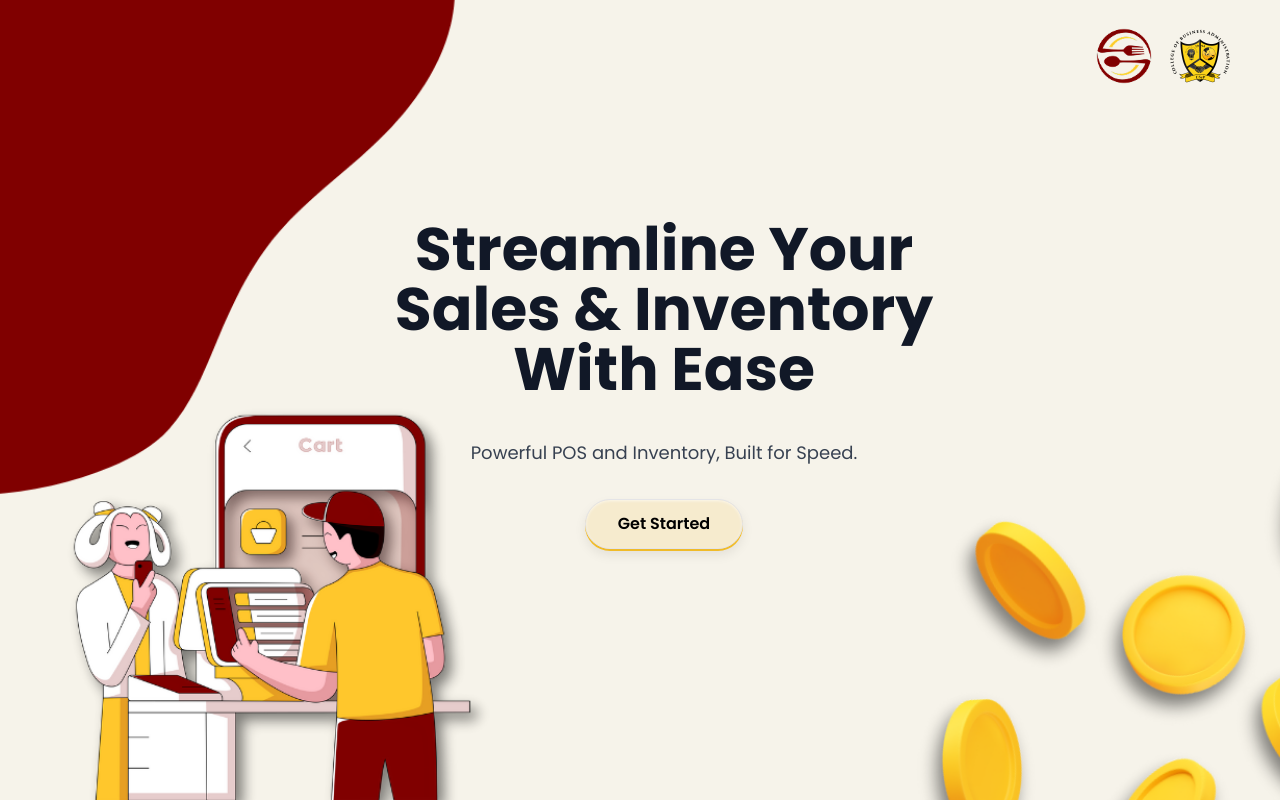
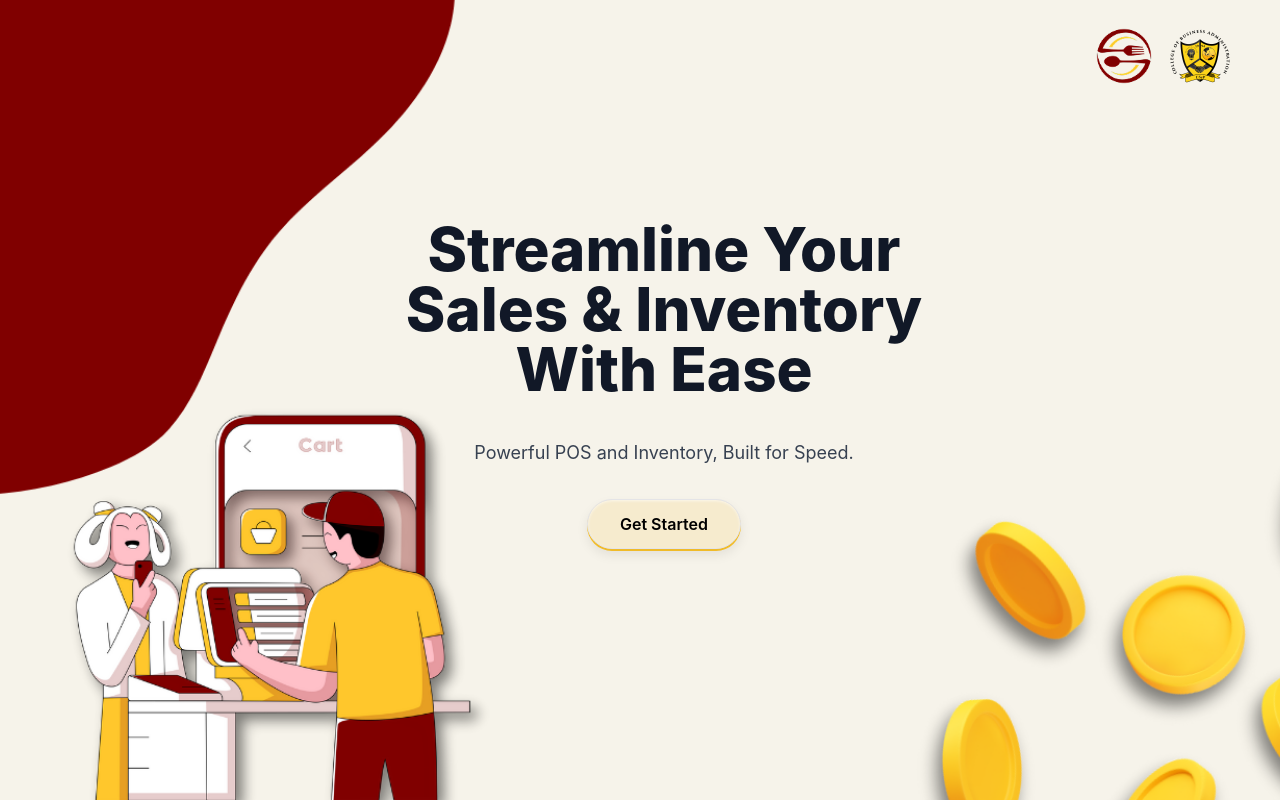
Before and after one commit to roshannlntcs/Food-and-Beverage-System, a React (Create React App) app in the folder frontend/: page / in a window 1280 px wide. Built offline with nearby package versions, Linux system fonts and the light colour scheme.

Commit message:
chnage font from poppins to inter

```diff
--- a/frontend/tailwind.config.js
+++ b/frontend/tailwind.config.js
@@ -4,7 +4,7 @@ module.exports = {
   theme: {
     extend: {
          fontFamily: {
-        sans: ['Poppins', 'sans-serif'],
+        sans: ['Inter', 'sans-serif'],
 
       },
     },
```
